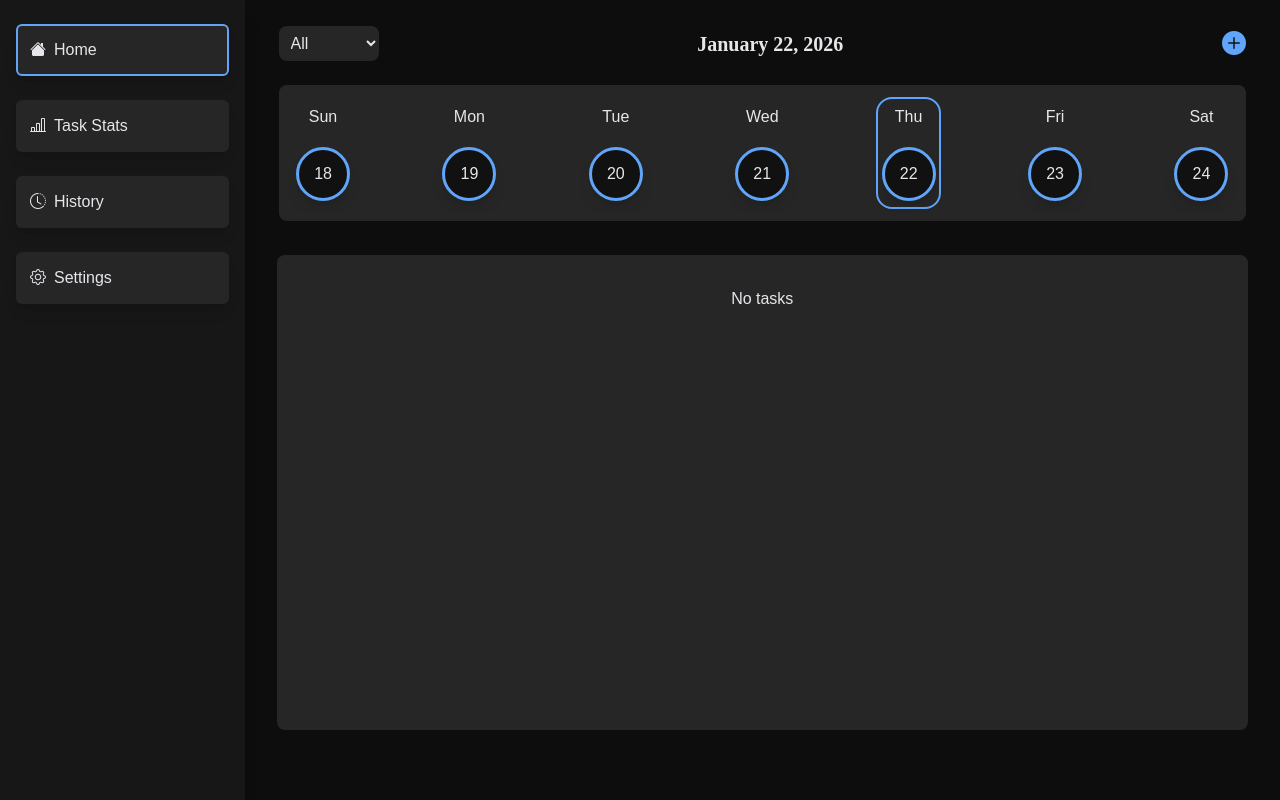
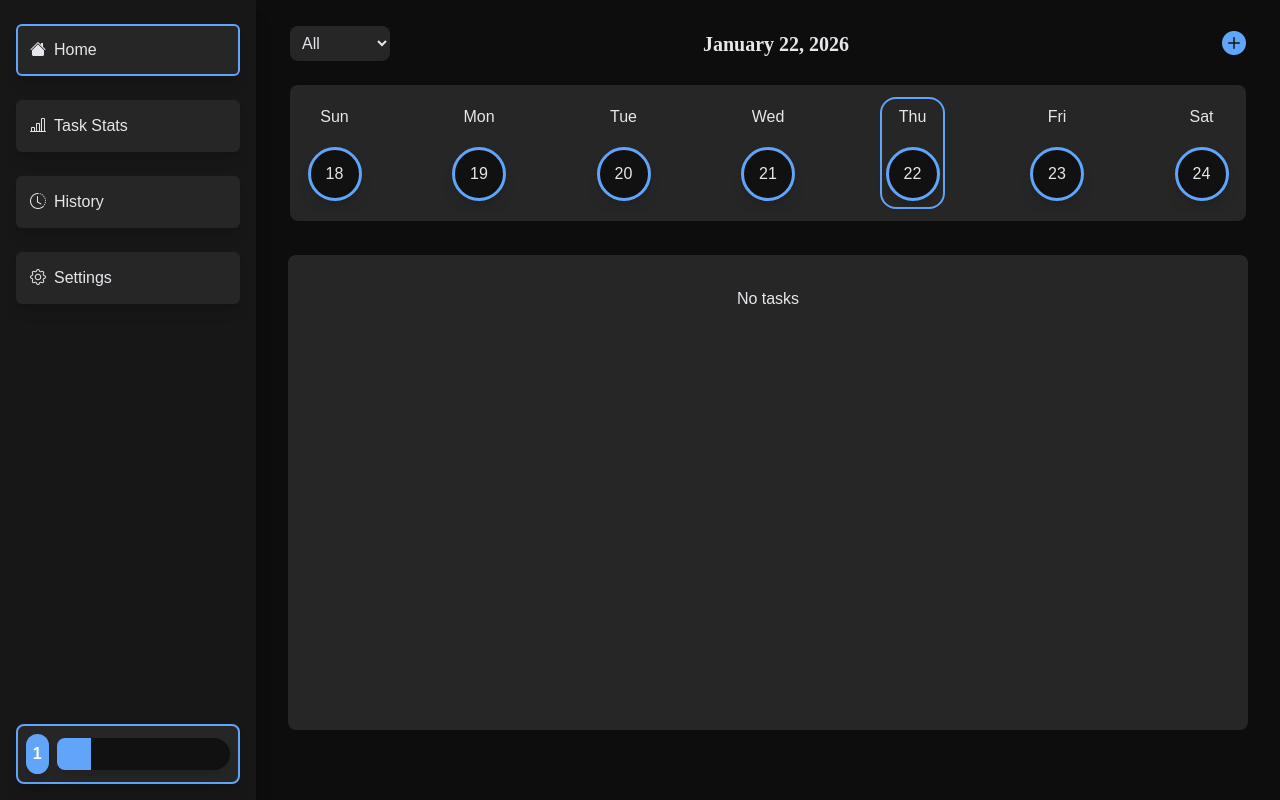
Before and after one commit to theinternetfae/Optima-V.2, a React (Vite) app: page / in a window 1280 px wide. Built offline with nearby package versions, Linux system fonts and the light colour scheme.

Commit message:
Level loader UI

```diff
--- a/src/App.jsx
+++ b/src/App.jsx
@@ -104,7 +104,8 @@ function App() {
   }, [accent])
 
 
-
+  //LEVEL
+  const [level, setLevel] = useState(1);
 
 
 
@@ -208,7 +209,7 @@ function App() {
 
   return (
 
-    <TaskContext.Provider value={{taskList, setTaskList, tasksDone, setTasksDone, saveEditedTask, theme, setTheme, accent, setAccent}}>
+    <TaskContext.Provider value={{taskList, setTaskList, tasksDone, setTasksDone, saveEditedTask, theme, setTheme, accent, setAccent, level, setLevel}}>
       <BrowserRouter>
 
         <Routes>
--- a/src/SideMenu.jsx
+++ b/src/SideMenu.jsx
@@ -1,9 +1,12 @@
-import { useMemo } from "react";
+import { useMemo, useContext } from "react";
 import { Link, useLocation } from "react-router-dom";
+import { TaskContext } from "./components/TaskContext.js";
 
 function SideMenu() {
 
     const location = useLocation();
+
+    const { level, setLevel } = useContext(TaskContext);
 
     const setPath = useMemo(() => {
         if(location.pathname !== "/" && location.pathname !== "/taskStats" && location.pathname !== "/taskHistory" && location.pathname !== "/settings") return "/settings";
@@ -19,6 +22,8 @@ function SideMenu() {
 
     return (
         <nav className="side-menu">
+
+            <div className="road-cont">
 
                 <Link to="/" className={`road ${setPath === "/" && 'border-[var(--color-accentprimary)]'}`}>
                     <i className="bi-house-fill"></i>
@@ -40,7 +45,20 @@ function SideMenu() {
                     <p>Settings</p>
                 </Link>
 
-            <div className="color-test"></div>
+            </div>
+
+            <div className="progress-bar-cont" title=" Level One">
+                <div className="level-counter">1</div>
+                <div className="level">
+                    <div className="level-loader">
+                        <span className={`level-start ${level > 0 ? 'border-[var(--color-accentprimary)] bg-[var(--color-accentprimary)]' : ''}`}></span>
+                        <span></span>
+                        <span></span>
+                        <span></span>
+                        <span className="level-end"></span>
+                    </div>
+                </div>
+            </div>
         </nav>
     );
 }
--- a/src/index.css
+++ b/src/index.css
@@ -112,10 +112,6 @@ input[type="number"]::-webkit-outer-spin-button {
 
 @layer components {
 
-    /* .color-test {
-        @apply h-[50px] rounded-lg shadow-lg bg-surfaceone;
-    } */
-
 
     body {
         @apply bg-bgcolor text-textcolor font-bodytext;
@@ -168,10 +164,44 @@ input[type="number"]::-webkit-outer-spin-button {
     }
 
     .side-menu {
-        @apply  bg-surfaceone w-[100vw] bottom-0 shadow-xl fixed bottom-0 flex flex-col px-4 py-6 gap-6 cursor-pointer lg:w-[20%] lg:sticky lg:h-[100vh] lg:top-0 lg:left-0;
+        @apply  bg-surfaceone w-full bottom-0 shadow-xl fixed bottom-0 cursor-pointer flex flex-col justify-between lg:w-[20%] lg:sticky lg:h-[100vh] lg:top-0 lg:left-0;
 
-        & .road {
-            @apply cursor-pointer rounded-md bg-surfacetwo shadow-lg p-3 border border-2 border-transparent flex gap-2;
+        .road-cont {
+            @apply flex flex-col px-4 py-6 gap-6;
+
+            .road {
+                @apply cursor-pointer rounded-md bg-surfacetwo shadow-lg p-3 border border-2 border-transparent flex gap-2;
+            }
+        }
+
+        & .progress-bar-cont {
+            @apply h-[60px] rounded-lg shadow-lg bg-surfacetwo m-4 border border-2 border-accentprimary flex items-center p-2 gap-2;
+
+            .level-counter {
+                @apply bg-accentprimary text-white w-[15%] h-full flex items-center justify-center rounded-full shadow-lg font-bold;
+            }
+
+            & .level {
+                @apply w-[85%] h-full;
+
+                & .level-loader {
+                   @apply h-[80%] mt-1 rounded-full bg-muted shadow-lg flex;
+
+                    span {
+                        @apply border border-2 border-transparent h-full w-[40px]
+                    }
+
+                    .level-start {
+                        @apply rounded-tl-lg rounded-bl-lg;
+                    }
+
+                    .level-end {
+                        @apply rounded-tr-lg rounded-br-lg;
+                    }
+                }
+
+            }
+
         }
     }
 
```
Lines whose indentation alone changed are shown as unchanged.
